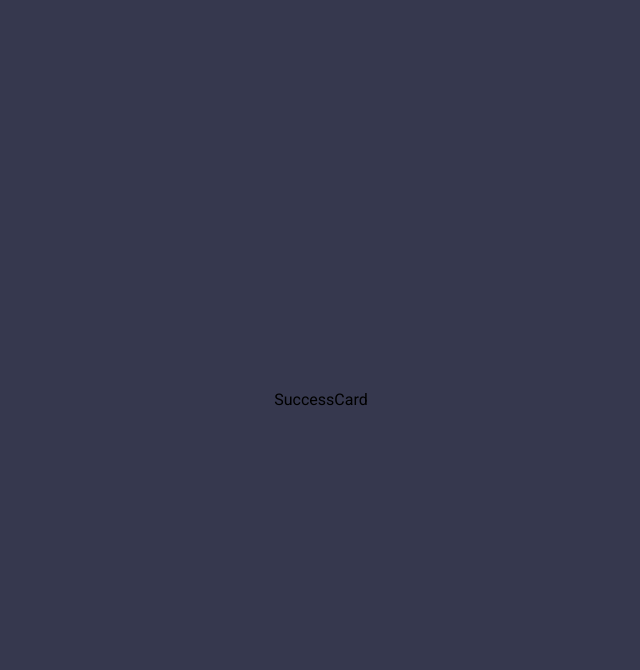
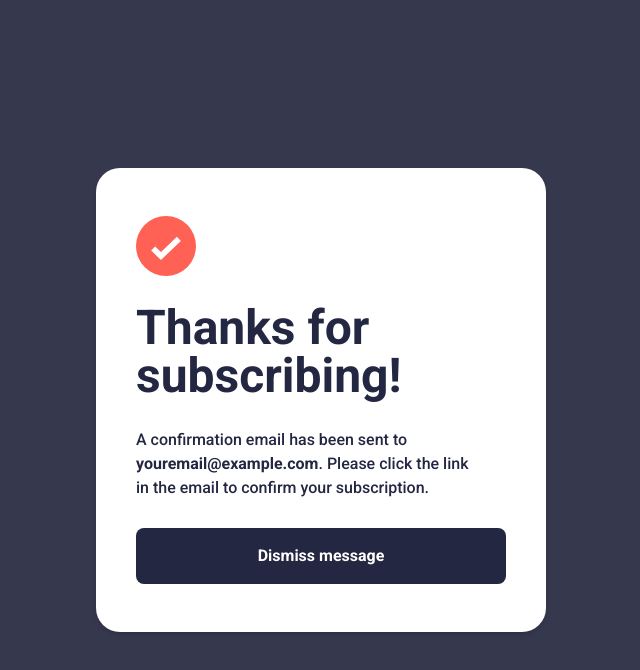
Before and after one commit to MIKOXO/Newsletter-signup-page, a React (Vite) app: page / in a window 1280 px wide. Both pictures are taken after typing "name@example.com" into the empty fields and a click on the button "Subscribe to monthly newsletter". Shown: the top 670 px of the page, without its empty margins (319-959 px from the left). Built offline with nearby package versions, Linux system fonts and the light colour scheme.

Commit message:
Success card component completed

```diff
--- a/src/components/SuccessCard.jsx
+++ b/src/components/SuccessCard.jsx
@@ -1,7 +1,32 @@
 import React from "react";
+import iconList from "../assets/icon-list.svg";
 
 const SuccessCard = () => {
-  return <div>SuccessCard</div>;
+  return (
+    <div className="px-10 py-4 flex flex-col gap-3 items-start bg-White rounded-3xl shadow-md max-w-[450px]">
+      <img src={iconList} alt="Success icon" className="w-[60px] mt-8" />
+      <h1 className="text-4xl lg:text-5xl font-bold my-4 text-Blue800 lg:w-[70%]">
+        Thanks for subscribing!
+      </h1>
+      <p className="font-medium text-Blue800 lg:w-[90%]">
+        A confirmation email has been sent to{" "}
+        <span className="font-bold">youremail@example.com</span>. Please click
+        the link in the email to confirm your subscription.
+      </p>
+
+      {/* Animated button */}
+      <button
+        type="submit"
+        className="mb-8 mt-4 relative w-full group font-bold bg-Blue800 text-White p-4 rounded-lg hover:bg-gradient-to-r from-[#ff5279] via-[#ff6155] to-[#ff7c4d] transition-all duration-300 ease-in-out hover:shadow-lg hover:shadow-[#ff5279]/50 "
+      >
+        {/* top blur (pinkish) */}
+        <span className="absolute top-0 left-0 w-full h-2 bg-[#ff5279] blur-lg opacity-0 transition-opacity duration-300 group-hover:opacity-100"></span>
+        {/* bottom blur (orangish) */}
+        <span className="absolute bottom-1 left-0 w-full h-2 bg-[#ff7c4d] blur-lg opacity-0 transition-opacity duration-300 group-hover:opacity-100"></span>
+        Dismiss message
+      </button>
+    </div>
+  );
 };
 
 export default SuccessCard;
```
